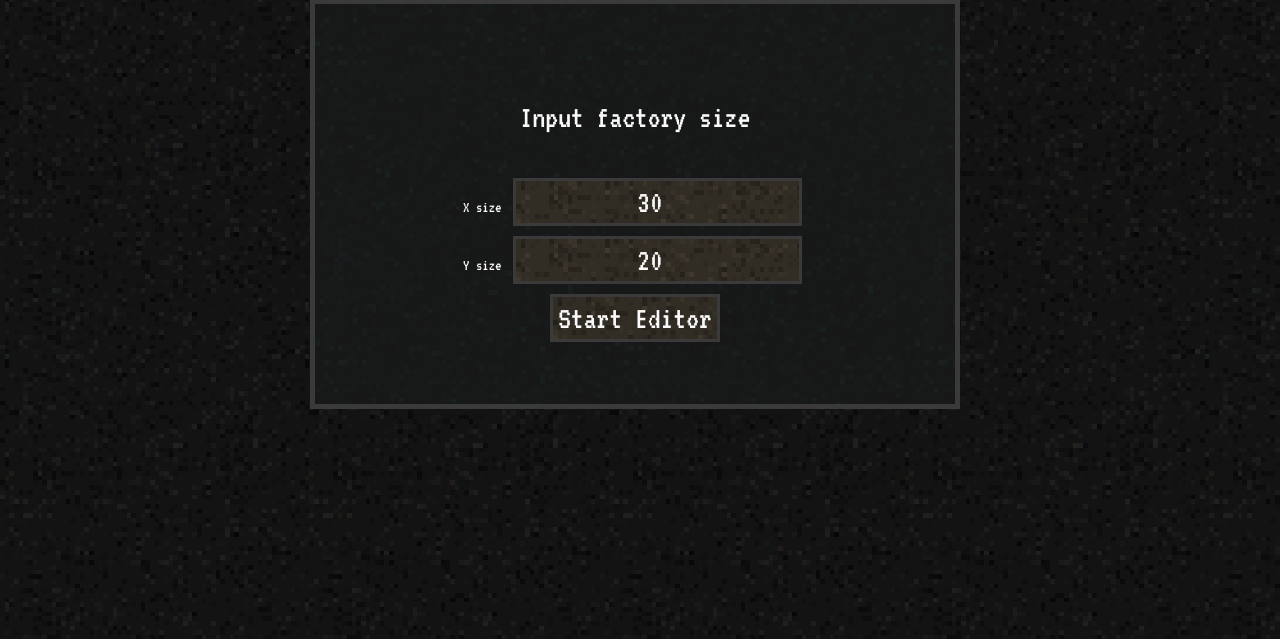
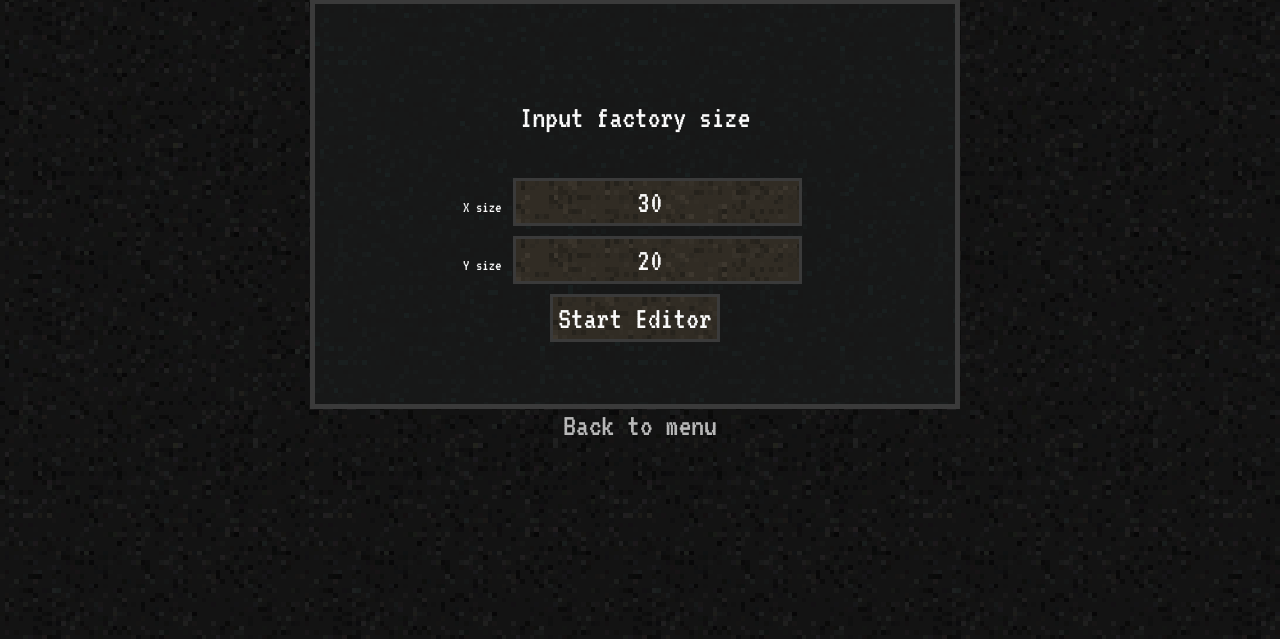
Before and after one commit to karboosx/pixelinthepipe, a PHP site: page /pixelinthepipe/editor.php in a window 1280 px wide. Shown: the part 143-782 px from the top of the page. Run offline with PHP 8.4, Linux system fonts and the light colour scheme.

Commit message:
back link in editor form

```diff
--- a/editor.php
+++ b/editor.php
@@ -34,6 +34,7 @@
 		    </form>
 	    </div>
 	</div>
+	<a class="back" href="index.html">Back to menu</a>
 
 <?php echo include "analytics.php"; ?>
 </body>
```
